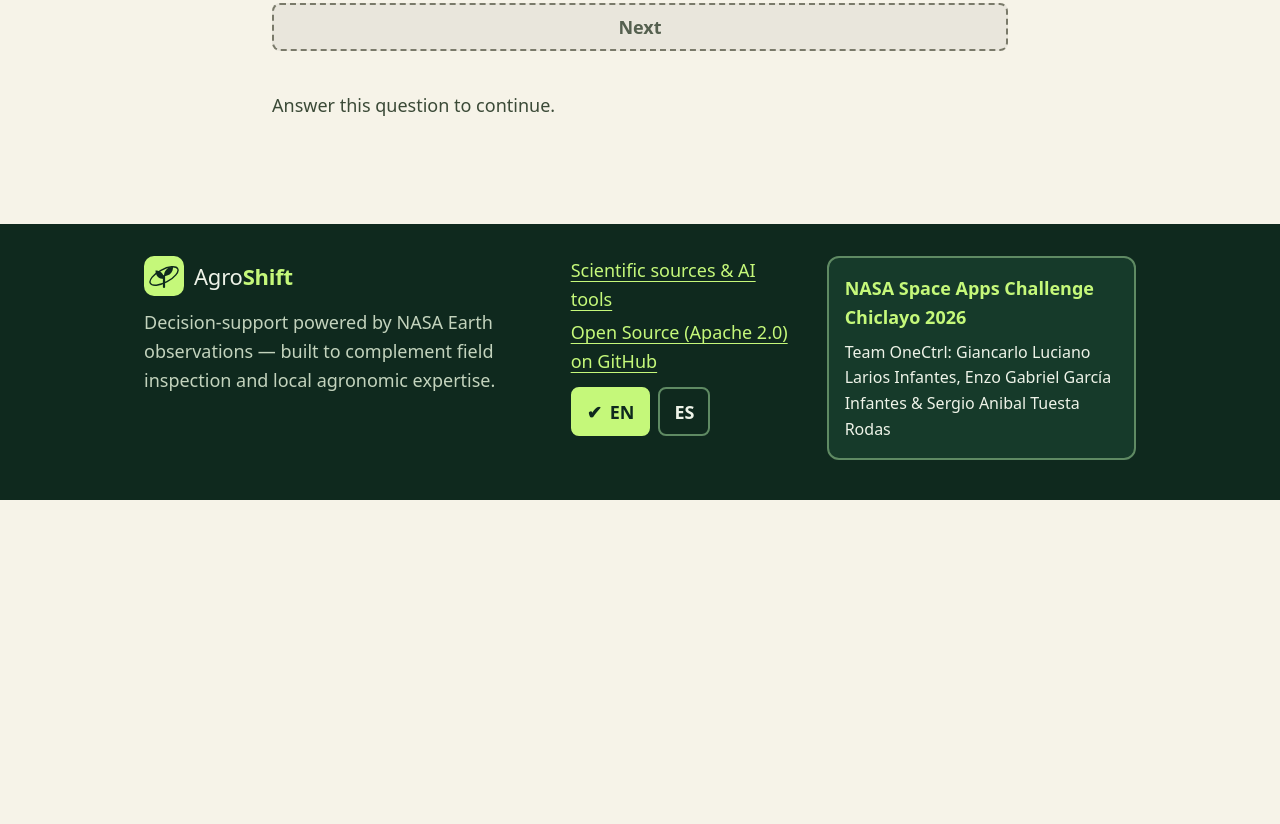
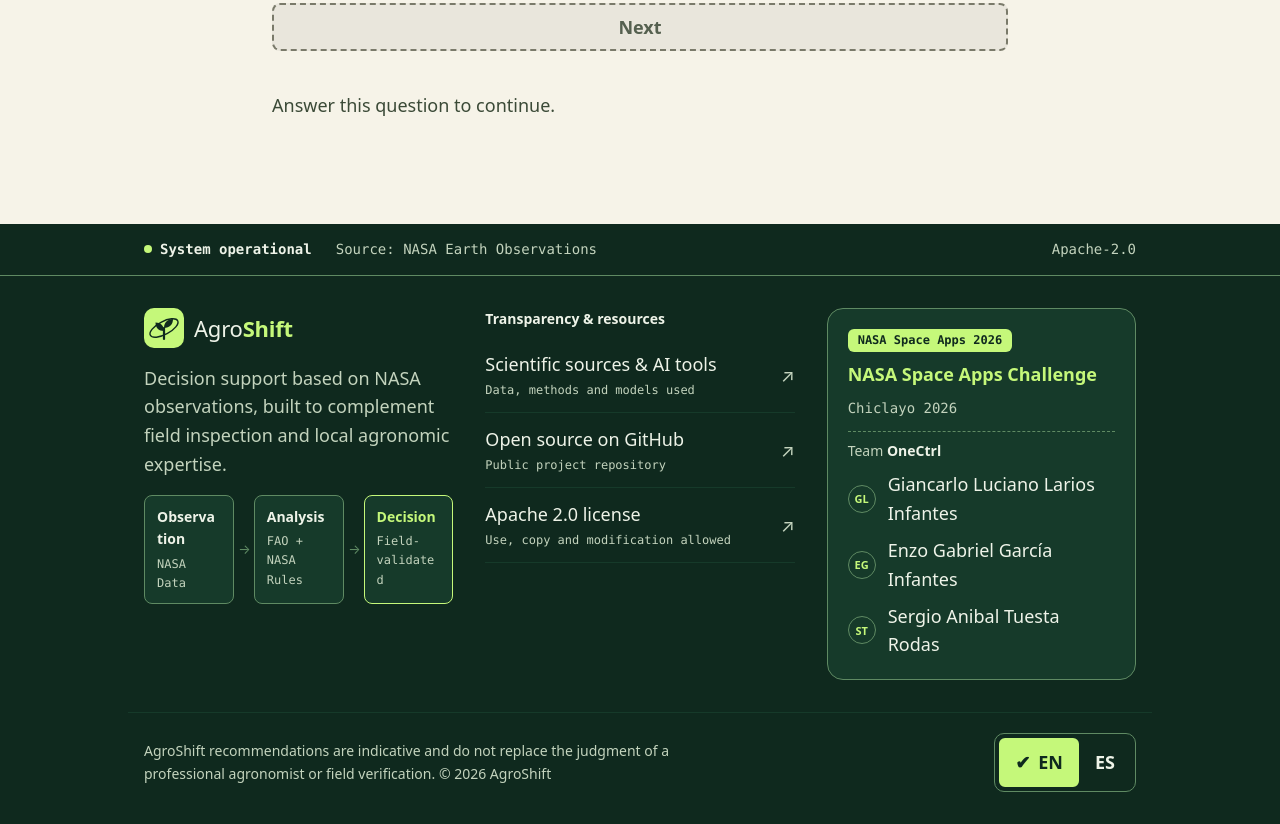
Before and after one commit to ceviche-mixto/AgroShift, an Astro site: page / in a window 1280 px wide. Shown: the part 746-1570 px from the top of the page. Before the commit the page ends 1246 px from the top, so only its background shows below. Built offline with nearby package versions, Linux system fonts and the light colour scheme; Astro itself is replaced by a stand-in of ours.

Commit message:
style: redesign footer layout

```diff
--- a/src/components/Footer.astro
+++ b/src/components/Footer.astro
@@ -10,21 +10,60 @@ interface Props {
 const { lang, path } = Astro.props;
 const { PIE } = dict(lang);
 const REPO = 'https://github.com/ceviche-mixto/AgroShift';
+const recursos = [
+  { ...PIE.fuentes, href: pathFor(lang, '/fuentes/'), externo: false },
+  { ...PIE.repo, href: REPO, externo: true },
+  { ...PIE.apache, href: `${REPO}/blob/main/LICENSE`, externo: true },
+];
 ---
 <footer class="pie">
+  <div class="pie__estado">
+    <p class="pie__estado-in">
+      <span class="pie__estado-ok"><span class="pie__punto" aria-hidden="true"></span>{PIE.estado}</span>
+      <span class="pie__estado-txt">{PIE.origen}</span>
+      <span class="pie__estado-lic">{PIE.licencia}</span>
+    </p>
+  </div>
   <div class="pie__contenido">
     <div class="pie__marca">
       <Logo size={40} />
       <p class="pie__aviso">{PIE.aviso}</p>
+      <ol class="pie__pasos" aria-label={PIE.pasosEtiqueta}>
+        {PIE.pasos.map((p, i) => (
+          <li class:list={['pie__paso', { 'pie__paso--final': i === PIE.pasos.length - 1 }]}>
+            <strong>{p.titulo}</strong>
+            <span>{p.detalle}</span>
+          </li>
+        ))}
+      </ol>
     </div>
     <nav class="pie__nav" aria-label={PIE.navegacion}>
-      <a class="enlace" href={pathFor(lang, '/fuentes/')}>{PIE.fuentes}</a>
-      <a class="enlace" href={REPO} target="_blank" rel="noopener noreferrer">{PIE.repo}</a>
-      <LangSwitch lang={lang} path={path} />
+      <p class="pie__titulo">{PIE.recursos}</p>
+      <ul class="pie__recursos">
+        {recursos.map((r) => (
+          <li>
+            <a class="pie__recurso" href={r.href} {...(r.externo ? { target: '_blank', rel: 'noopener noreferrer' } : {})}>
+              <span class="pie__recurso-txt"><strong>{r.titulo}</strong><span>{r.detalle}</span></span>
+              <span class="pie__flecha" aria-hidden="true">↗</span>
+            </a>
+          </li>
+        ))}
+      </ul>
     </nav>
     <div class="pie__evento">
-      <p class="pie__evento-titulo">{PIE.evento}</p>
-      <p class="pie__equipo" data-ff="team">{PIE.equipo}</p>
+      <p class="pie__insignia">{PIE.evento}</p>
+      <p class="pie__evento-titulo">{PIE.eventoTitulo}</p>
+      <p class="pie__evento-lugar">{PIE.eventoLugar}</p>
+      <p class="pie__equipo-etiqueta" data-ff="team">{PIE.equipoEtiqueta} <strong>{PIE.equipoNombre}</strong></p>
+      <ul class="pie__equipo">
+        {PIE.equipo.map((m) => (
+          <li><span class="pie__iniciales" aria-hidden="true">{m.iniciales}</span>{m.nombre}</li>
+        ))}
+      </ul>
     </div>
   </div>
+  <div class="pie__base">
+    <p class="pie__descargo">{PIE.descargo} <span class="pie__derechos">{PIE.derechos}</span></p>
+    <LangSwitch lang={lang} path={path} />
+  </div>
 </footer>
--- a/src/i18n/en.ts
+++ b/src/i18n/en.ts
@@ -432,12 +432,33 @@ export const COORDENADAS_MANUAL = 'Enter coordinates manually';
 
 export const PIE = {
   nombre: 'AgroShift',
-  fuentes: 'Scientific sources & AI tools',
-  repo: 'Open Source (Apache 2.0) on GitHub',
   navegacion: 'More about AgroShift',
-  aviso: 'Decision-support powered by NASA Earth observations — built to complement field inspection and local agronomic expertise.',
-  evento: 'NASA Space Apps Challenge Chiclayo 2026',
-  equipo: 'Team OneCtrl: Giancarlo Luciano Larios Infantes, Enzo Gabriel García Infantes & Sergio Anibal Tuesta Rodas',
+  estado: 'System operational',
+  origen: 'Source: NASA Earth Observations',
+  licencia: 'Apache-2.0',
+  aviso: 'Decision support based on NASA observations, built to complement field inspection and local agronomic expertise.',
+  pasosEtiqueta: 'How AgroShift works',
+  pasos: [
+    { titulo: 'Observation', detalle: 'NASA Data' },
+    { titulo: 'Analysis', detalle: 'FAO + NASA Rules' },
+    { titulo: 'Decision', detalle: 'Field-validated' },
+  ],
+  recursos: 'Transparency & resources',
+  fuentes: { titulo: 'Scientific sources & AI tools', detalle: 'Data, methods and models used' },
+  repo: { titulo: 'Open source on GitHub', detalle: 'Public project repository' },
+  apache: { titulo: 'Apache 2.0 license', detalle: 'Use, copy and modification allowed' },
+  evento: 'NASA Space Apps 2026',
+  eventoTitulo: 'NASA Space Apps Challenge',
+  eventoLugar: 'Chiclayo 2026',
+  equipoEtiqueta: 'Team',
+  equipoNombre: 'OneCtrl',
+  equipo: [
+    { iniciales: 'GL', nombre: 'Giancarlo Luciano Larios Infantes' },
+    { iniciales: 'EG', nombre: 'Enzo Gabriel García Infantes' },
+    { iniciales: 'ST', nombre: 'Sergio Anibal Tuesta Rodas' },
+  ],
+  descargo: 'AgroShift recommendations are indicative and do not replace the judgment of a professional agronomist or field verification.',
+  derechos: '© 2026 AgroShift',
 } as const;
 
 /** Header: brand link and the "how it works" dialog. */
--- a/src/i18n/es.ts
+++ b/src/i18n/es.ts
@@ -432,12 +432,33 @@ export const COORDENADAS_MANUAL = 'Ingresar coordenadas manualmente';
 
 export const PIE = {
   nombre: 'AgroShift',
-  fuentes: 'Fuentes científicas y herramientas de IA',
-  repo: 'Código abierto (Apache 2.0) en GitHub',
   navegacion: 'Más sobre AgroShift',
-  aviso: 'Soporte de decisión impulsado por observaciones de la Tierra de la NASA — diseñado para complementar la revisión en campo y el criterio agronómico.',
-  evento: 'NASA Space Apps Challenge Chiclayo 2026',
-  equipo: 'Equipo OneCtrl: Giancarlo Luciano Larios Infantes, Enzo Gabriel García Infantes y Sergio Anibal Tuesta Rodas',
+  estado: 'Sistema operativo',
+  origen: 'Fuente: NASA Earth Observations',
+  licencia: 'Apache-2.0',
+  aviso: 'Soporte a la decisión basado en observaciones de la NASA, diseñado para complementar la inspección en campo y la experiencia agronómica local.',
+  pasosEtiqueta: 'Cómo funciona AgroShift',
+  pasos: [
+    { titulo: 'Observación', detalle: 'Datos NASA' },
+    { titulo: 'Análisis', detalle: 'Reglas FAO + NASA' },
+    { titulo: 'Decisión', detalle: 'Validada en campo' },
+  ],
+  recursos: 'Transparencia y recursos',
+  fuentes: { titulo: 'Fuentes científicas y herramientas de IA', detalle: 'Datos, métodos y modelos usados' },
+  repo: { titulo: 'Código abierto en GitHub', detalle: 'Repositorio público del proyecto' },
+  apache: { titulo: 'Licencia Apache 2.0', detalle: 'Uso, copia y modificación permitidos' },
+  evento: 'NASA Space Apps 2026',
+  eventoTitulo: 'NASA Space Apps Challenge',
+  eventoLugar: 'Chiclayo 2026',
+  equipoEtiqueta: 'Equipo',
+  equipoNombre: 'OneCtrl',
+  equipo: [
+    { iniciales: 'GL', nombre: 'Giancarlo Luciano Larios Infantes' },
+    { iniciales: 'EG', nombre: 'Enzo Gabriel García Infantes' },
+    { iniciales: 'ST', nombre: 'Sergio Anibal Tuesta Rodas' },
+  ],
+  descargo: 'Las recomendaciones de AgroShift son orientativas y no reemplazan el criterio de un profesional agrónomo ni la verificación en campo.',
+  derechos: '© 2026 AgroShift',
 } as const;
 
 /** Cabecera: enlace de la marca y diálogo «cómo funciona». */
--- a/src/styles/global.css
+++ b/src/styles/global.css
@@ -467,17 +467,50 @@ body {
 .ayuda__ok { width: 100%; cursor: pointer; }
 
 .pie { margin-top: 3rem; background: var(--marca-fondo); color: var(--marca-texto); }
-.pie p { margin: 0; }
-.pie__contenido { display: grid; grid-template-columns: minmax(0, 1fr); gap: 2rem; max-width: 64rem; margin: 0 auto; padding: 2rem 1rem 2.5rem; }
-@media (min-width: 48rem) { .pie__contenido { grid-template-columns: repeat(12, minmax(0, 1fr)); align-items: start; } .pie__marca { grid-column: span 5; } .pie__nav { grid-column: span 3; } .pie__evento { grid-column: span 4; } }
-.pie__marca { display: grid; gap: 0.75rem; justify-items: start; min-width: 0; }
+:where(.pie) :where(p, ul, ol) { margin: 0; padding: 0; list-style: none; }
+.pie__estado { border-bottom: 1px solid var(--marca-borde); }
+.pie__estado-in { display: flex; align-items: center; flex-wrap: wrap; gap: 0.25rem 1.5rem; max-width: 64rem; margin: 0 auto; padding: 0.875rem 1rem; font-family: ui-monospace, 'SFMono-Regular', Menlo, Consolas, monospace; font-size: 0.875rem; }
+.pie__estado-ok { display: inline-flex; align-items: center; gap: 0.5rem; font-weight: 700; }
+.pie__punto { width: 0.5rem; height: 0.5rem; border-radius: 50%; background: var(--marca-lima); }
+.pie__estado-txt { color: var(--marca-suave); }
+.pie__estado-lic { margin-left: auto; color: var(--marca-suave); }
+.pie__contenido { display: grid; grid-template-columns: minmax(0, 1fr); gap: 2rem; max-width: 64rem; margin: 0 auto; padding: 2rem 1rem; }
+@media (min-width: 48rem) { .pie__contenido { grid-template-columns: repeat(12, minmax(0, 1fr)); align-items: start; } .pie__marca { grid-column: span 4; } .pie__nav { grid-column: span 4; } .pie__evento { grid-column: span 4; } }
+.pie__marca { display: grid; gap: 1rem; justify-items: start; min-width: 0; }
 .pie__aviso { max-width: 28rem; color: var(--marca-suave); }
-.pie__nav { display: grid; gap: 0.25rem; justify-items: start; min-width: 0; }
-.pie__nav .enlace { display: inline-flex; align-items: center; min-height: var(--tamano-tactil); }
-.pie__nav .idioma { margin-top: 0.5rem; }
-.pie__evento { display: grid; gap: 0.5rem; padding: 1rem; background: var(--marca-panel); border: 2px solid var(--marca-borde); border-radius: 0.75rem; min-width: 0; }
-.pie__evento-titulo { font-weight: 700; color: var(--marca-lima); }
-.pie__equipo { color: var(--marca-texto); font-size: 1rem; }
+.pie__pasos { display: grid; grid-template-columns: repeat(3, minmax(0, 1fr)); gap: 1.25rem; width: 100%; }
+.pie__paso { position: relative; display: grid; gap: 0.25rem; align-content: start; min-width: 0; padding: 0.625rem 0.75rem; background: var(--marca-panel); border: 1px solid var(--marca-borde); border-radius: 0.5rem; font-size: 0.8125rem; }
+.pie__paso strong { font-size: 0.875rem; }
+.pie__paso span { color: var(--marca-suave); font-family: ui-monospace, 'SFMono-Regular', Menlo, Consolas, monospace; font-size: 0.75rem; }
+.pie__paso:not(.pie__paso--final)::after { content: '→'; position: absolute; top: 50%; right: -1.125rem; transform: translateY(-50%); color: var(--marca-borde); }
+@media (max-width: 30rem) { .pie__pasos { grid-template-columns: minmax(0, 1fr); gap: 0.5rem; } .pie__paso::after { display: none; } }
+.pie__paso--final { border-color: var(--marca-lima); }
+.pie__paso--final strong { color: var(--marca-lima); }
+.pie__nav { display: grid; gap: 0.5rem; min-width: 0; }
+.pie__titulo { font-size: 0.875rem; font-weight: 700; color: var(--marca-texto); }
+.pie__recursos li { border-bottom: 1px solid var(--marca-panel); }
+.pie__recurso { display: flex; align-items: center; justify-content: space-between; gap: 1rem; min-height: var(--tamano-tactil); padding: 0.75rem 0; color: var(--marca-texto); text-decoration: none; }
+.pie__recurso-txt { display: grid; gap: 0.125rem; }
+.pie__recurso-txt strong { font-weight: 500; }
+.pie__recurso-txt span { color: var(--marca-suave); font-family: ui-monospace, 'SFMono-Regular', Menlo, Consolas, monospace; font-size: 0.75rem; }
+.pie__flecha { flex: none; color: var(--marca-suave); }
+.pie__recurso:hover strong, .pie__recurso:hover .pie__flecha { color: var(--marca-lima); }
+.pie__evento { display: grid; gap: 0.5rem; justify-items: start; padding: 1.25rem; background: var(--marca-panel); border: 1px solid var(--marca-borde); border-radius: 1rem; min-width: 0; }
+.pie__insignia { padding: 0.125rem 0.625rem; background: var(--marca-lima); color: var(--marca-fondo); border-radius: 0.375rem; font-family: ui-monospace, 'SFMono-Regular', Menlo, Consolas, monospace; font-size: 0.75rem; font-weight: 700; }
+.pie__evento-titulo { font-size: 1.125rem; font-weight: 700; color: var(--marca-lima); }
+.pie__evento-lugar { width: 100%; padding-bottom: 0.75rem; border-bottom: 1px dashed var(--marca-borde); color: var(--marca-suave); font-family: ui-monospace, 'SFMono-Regular', Menlo, Consolas, monospace; font-size: 0.875rem; }
+.pie__equipo-etiqueta { font-size: 0.875rem; color: var(--marca-suave); }
+.pie__equipo-etiqueta strong { color: var(--marca-texto); }
+.pie__equipo { display: grid; gap: 0.5rem; }
+.pie__equipo li { display: flex; align-items: center; gap: 0.75rem; }
+.pie__iniciales { flex: none; display: inline-flex; align-items: center; justify-content: center; width: 1.75rem; height: 1.75rem; border: 1px solid var(--marca-borde); border-radius: 50%; color: var(--marca-lima); font-size: 0.6875rem; font-weight: 700; }
+.pie__base { display: flex; align-items: center; justify-content: space-between; flex-wrap: wrap; gap: 1rem 1.5rem; max-width: 64rem; margin: 0 auto; padding: 1.25rem 1rem 2rem; border-top: 1px solid var(--marca-panel); }
+.pie__descargo { max-width: 34rem; color: var(--marca-suave); font-size: 0.875rem; }
+.pie__derechos { white-space: nowrap; }
+/* Selector EN | ES del pie: píldora segmentada. */
+.pie .idioma { gap: 0; padding: 0.25rem; border: 1px solid var(--marca-borde); border-radius: 0.625rem; }
+.pie .idioma .opcion { border-color: transparent; border-radius: 0.375rem; }
+@media (forced-colors: active) { .pie__paso, .pie__evento, .pie__iniciales { border-color: CanvasText; } }
 
 /* Barra de progreso del quiz: brote que avanza con el paso + transiciones suaves en controles. */
 .progreso-pista { position: relative; margin: 0.5rem 0.75rem 0.5rem 0; }
--- a/tests/i18n/es.test.ts
+++ b/tests/i18n/es.test.ts
@@ -142,8 +142,8 @@ describe('textos', () => {
 describe('pasos, pie y fuentes', () => {
   it('conteo de pasos y pie institucional', () => {
     expect(PASOS.conteo(2, 5)).toBe('Paso 2 de 5');
-    expect(PIE.evento).toBe('NASA Space Apps Challenge Chiclayo 2026');
-    expect(PIE.aviso).toContain('criterio agronómico');
+    expect(`${PIE.eventoTitulo} ${PIE.eventoLugar}`).toBe('NASA Space Apps Challenge Chiclayo 2026');
+    expect(PIE.descargo).toContain('criterio de un profesional agrónomo');
     expect(COORDENADAS_MANUAL).toBe('Ingresar coordenadas manualmente');
   });
 
--- a/tests/i18n/mirror.test.ts
+++ b/tests/i18n/mirror.test.ts
@@ -48,11 +48,19 @@ describe('espejo en.ts / es.ts', () => {
 
   it('el pie lleva el equipo completo en ambos idiomas', () => {
     for (const nombre of ['Giancarlo Luciano Larios Infantes', 'Enzo Gabriel García Infantes', 'Sergio Anibal Tuesta Rodas']) {
-      expect(es.PIE.equipo).toContain(nombre);
-      expect(en.PIE.equipo).toContain(nombre);
+      expect(es.PIE.equipo.map((m) => m.nombre)).toContain(nombre);
+      expect(en.PIE.equipo.map((m) => m.nombre)).toContain(nombre);
     }
-    expect(es.PIE.equipo.startsWith('Equipo OneCtrl:')).toBe(true);
-    expect(en.PIE.equipo.startsWith('Team OneCtrl:')).toBe(true);
+    expect(es.PIE.equipo.map((m) => m.iniciales)).toEqual(['GL', 'EG', 'ST']);
+    expect(en.PIE.equipo.map((m) => m.iniciales)).toEqual(['GL', 'EG', 'ST']);
+    expect([es.PIE.equipoEtiqueta, es.PIE.equipoNombre]).toEqual(['Equipo', 'OneCtrl']);
+    expect([en.PIE.equipoEtiqueta, en.PIE.equipoNombre]).toEqual(['Team', 'OneCtrl']);
+  });
+
+  it('el pie mantiene los tres pasos científicos en ambos idiomas', () => {
+    const f = (d: { PIE: { pasos: readonly { titulo: string; detalle: string }[] } }) => d.PIE.pasos.map((p) => `${p.titulo}|${p.detalle}`);
+    expect(f(es)).toEqual(['Observación|Datos NASA', 'Análisis|Reglas FAO + NASA', 'Decisión|Validada en campo']);
+    expect(f(en)).toEqual(['Observation|NASA Data', 'Analysis|FAO + NASA Rules', 'Decision|Field-validated']);
   });
 
   it('el selector de idioma anuncia su código visible', () => {
```
Also changed, not shown: tests/e2e/farm-flow.spec.ts (+10 -5 lines).
